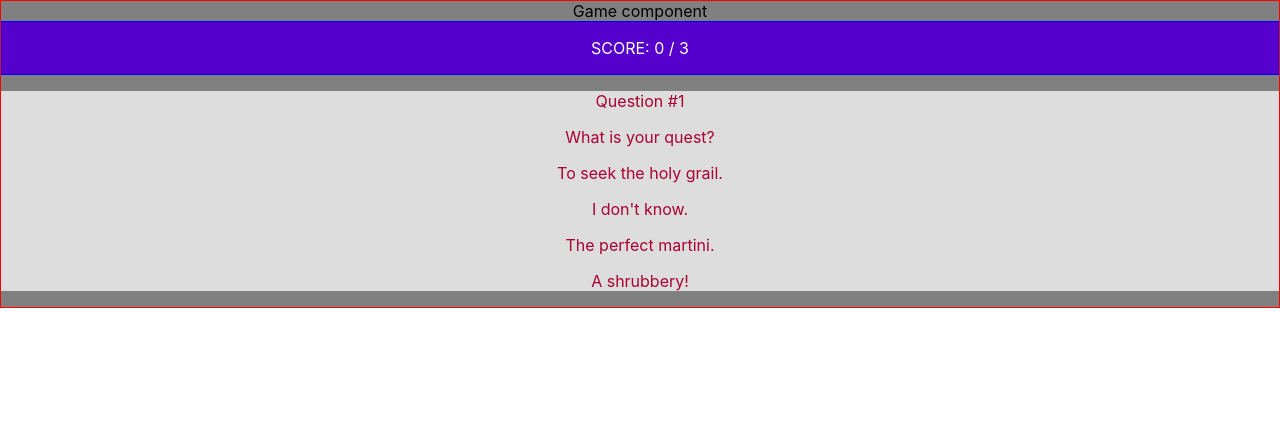
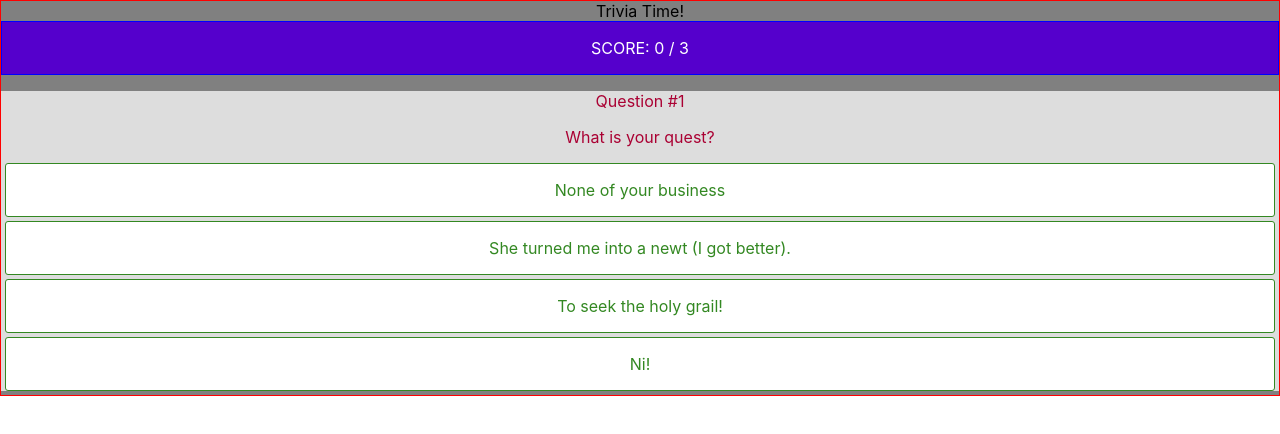
Before and after one commit to JohnDHamm/trivia, a React (Create React App) app: page / in a window 1280 px wide. Shown: the top 434 px of the page. Built offline with nearby package versions, Linux system fonts and the light colour scheme.

Commit message:
basic functionality done

```diff
--- /dev/null
+++ b/src/components/answer_button.js
@@ -0,0 +1,11 @@
+import React from 'react'
+
+export default function AnswerButton({answer, isCorrectAnswer, submitAnswer}) {
+    return (
+        <div
+            style={{color: '#338822', background: 'white', border: '1px solid #338822', borderRadius: '3px', padding: '1rem', margin: '0.25rem'}}
+            onClick={() => submitAnswer(isCorrectAnswer)}>
+            {answer}
+        </div>
+    )
+}
--- a/src/components/question.js
+++ b/src/components/question.js
@@ -1,10 +1,31 @@
 import React, { Component } from 'react'
+import AnswerButton from './answer_button'
 
 export default class Question extends Component {
-    renderIncorrectAnswers() {
-        return this.props.incorrectAnswers.map(ans => {
+
+    renderAnswers() {
+        const { incorrect_answers, correct_answer } = this.props.currentQuestion
+        const displayAnswers = []
+        incorrect_answers.forEach(answer => {
+            displayAnswers.push({
+                answer,
+                isCorrectAnswer: false
+            })
+        })
+        const correctAnswer = {
+            answer: correct_answer,
+            isCorrectAnswer: true
+        }
+        const ranNum = Math.floor(Math.random() * Math.floor(incorrect_answers.length + 1))
+        displayAnswers.splice(ranNum, 0, correctAnswer)
+
+        return displayAnswers.map((answer, index) => {
             return (
-                <p key={ans}>{ans}</p>
+                <AnswerButton
+                    key={index}
+                    answer={answer.answer}
+                    isCorrectAnswer={answer.isCorrectAnswer}
+                    submitAnswer={(isCorrectAnswer) => this.props.submitResult(isCorrectAnswer)} />
             )
         })
     }
@@ -13,9 +34,8 @@ export default class Question extends Component {
         return (
             <div style={{background: '#DDD', color: '#AA0033'}}>
                 <p>Question #{this.props.questionCounter}</p>
-                <p>{this.props.question}</p>
-                <p>{this.props.correctAnswer}</p>
-                {this.renderIncorrectAnswers()}
+                <p>{this.props.currentQuestion.question}</p>
+                {this.renderAnswers()}
             </div>
         )
     }
--- /dev/null
+++ b/src/components/temp_api_result.js
@@ -0,0 +1,40 @@
+const TempApiResult = [
+    {
+        category: "Monty Python",
+        type: "multiple",
+        difficulty: "silly",
+        question: "What is your quest?",
+        correct_answer: "To seek the holy grail!",
+        incorrect_answers: [
+            "None of your business",
+            "She turned me into a newt (I got better).",
+            "Ni!"
+        ]
+    },
+    {
+        category: "Monty Python",
+        type: "multiple",
+        difficulty: "silly",
+        question: "What is your favorite color?",
+        correct_answer: "Blue",
+        incorrect_answers: [
+            "Purple",
+            "Yellow",
+            "Ni!"
+        ]
+    },
+    {
+        category: "Monty Python",
+        type: "multiple",
+        difficulty: "silly",
+        question: "What is the air-speed velocity of an unladen swallow?",
+        correct_answer: "African or European?",
+        incorrect_answers: [
+            "42 km/hr",
+            "faster than a speeding bullet",
+            "Ni!"
+        ]
+    },
+]
+
+export default TempApiResult
--- a/src/containers/game.js
+++ b/src/containers/game.js
@@ -1,40 +1,63 @@
 import React, { Component } from 'react'
 import Score from '../components/score'
 import Question from '../components/question'
+import TempApiResult from '../components/temp_api_result'
 
 export default class Game extends Component {
     constructor(props){
         super(props)
         this.state = {
-            currentQuestion: {
-                question: 'What is your quest?',
-                correct_answer: 'To seek the holy grail.',
-                incorrect_answers: [
-                    'I don\'t know.',
-                    'The perfect martini.',
-                    'A shrubbery!'
-                ]
-            },
+            gameReady: false,
+            gameOver: false,
+            currentQuestion: {},
             score: 0,
-            roundTotalQuestions: 3,
+            roundTotalQuestions: 0,
             questionCounter: 1
         }
+    }
+
+    componentDidMount() {
+        this.setState({
+            currentQuestion: TempApiResult[0],
+            roundTotalQuestions: TempApiResult.length
+        }, () => this.setState({gameReady: true}))
+    }
+
+    handleResult(result) {
+        // console.log(result ? "right!" : 'wrong!')
+        if (result) {
+            this.setState({score: this.state.score + 1})
+        }
+
+        this.setState({questionCounter: this.state.questionCounter + 1},
+            () => {
+                if (this.state.questionCounter < TempApiResult.length + 1) {
+                    this.setState({currentQuestion: TempApiResult[this.state.questionCounter - 1]})
+                } else {
+                    this.setState({gameReady: false, gameOver: true})
+                }
+            }
+        )
     }
 
     render() {
         return (
             <div style={{border: '1px solid red', background: 'gray'}}>
-                Game component
+                Trivia Time!
                 <Score
                     score={this.state.score}
                     roundTotalQuestions={this.state.roundTotalQuestions}
                 />
-                <Question
-                    questionCounter={this.state.questionCounter}
-                    question={this.state.currentQuestion.question}
-                    correctAnswer={this.state.currentQuestion.correct_answer}
-                    incorrectAnswers={this.state.currentQuestion.incorrect_answers}
-                />
+                {this.state.gameReady &&
+                    <Question
+                        questionCounter={this.state.questionCounter}
+                        currentQuestion={this.state.currentQuestion}
+                        submitResult={(result) => this.handleResult(result)}
+                    />
+                }
+                {this.state.gameOver &&
+                    <div>GAME OVER!!!</div>
+                }
             </div>
         )
     }
```
